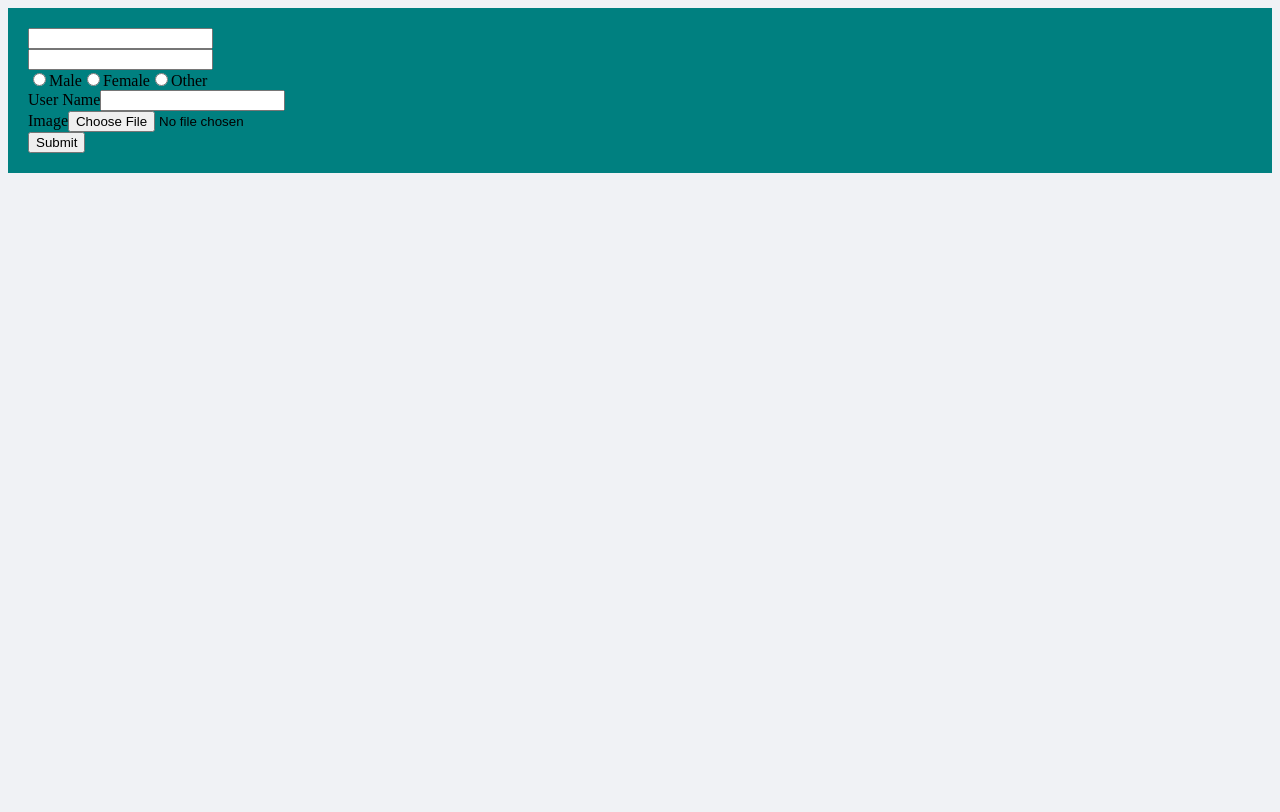
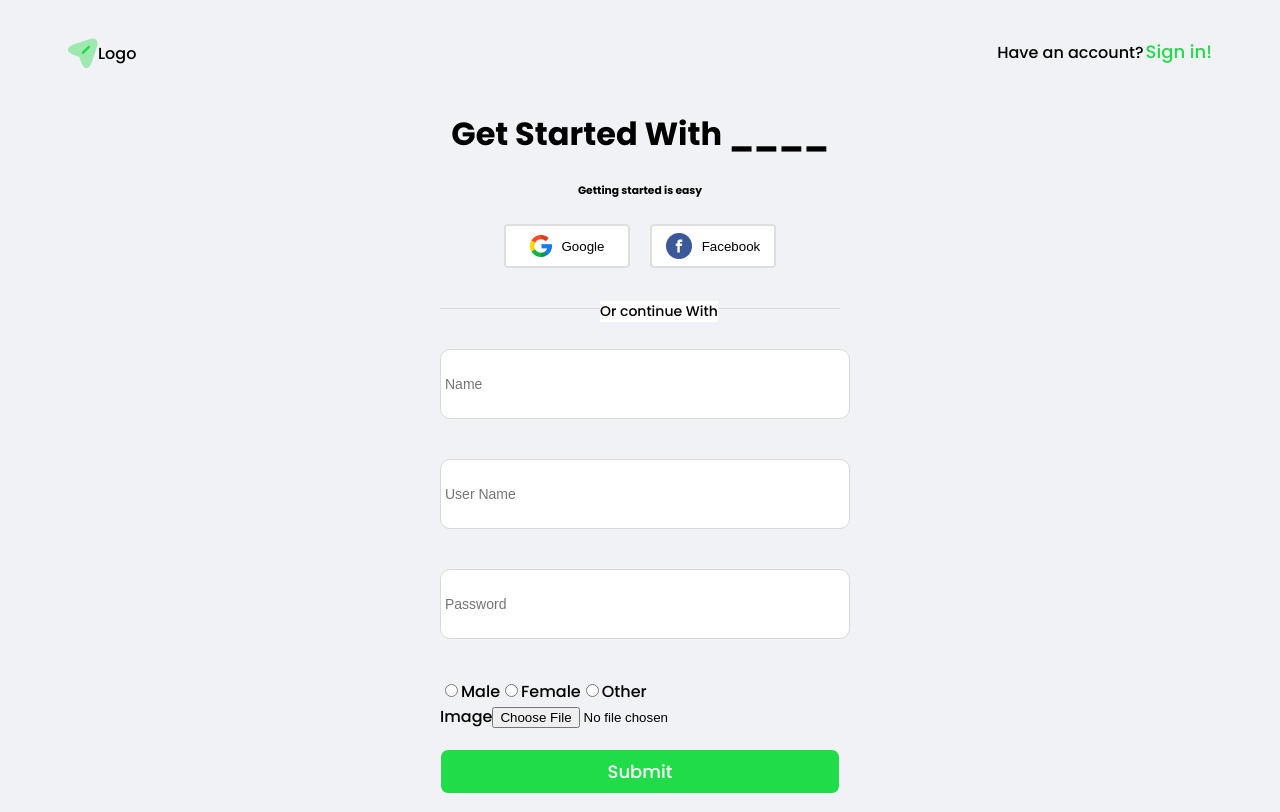
Before and after one commit to Anurag1096/frontend_react, a React (Vite) app: page /Signup in a window 1280 px wide. Built offline with nearby package versions, Linux system fonts and the light colour scheme.

Commit message:
Ux: signup css
Adding css and structure to signup page

```diff
--- a/src/components/Signup.tsx
+++ b/src/components/Signup.tsx
@@ -1,74 +1,151 @@
-import React,{useState} from "react"
+import React, { useState } from "react";
+import { NavLink } from "react-router-dom";
 import axios from "axios";
-import "./signup.css"
-type UserFields={
-	name:string;
-	gender:string;
-	userName:string;
-  password:string;
-	userImage?:HTMLImageElement;
-}
+import "./signup.css";
+type UserFields = {
+  name: string;
+  gender: string;
+  userName: string;
+  password: string;
+  userImage?: HTMLImageElement;
+};
 
-export const Signup=()=>{
- const [loading,setLoading]=useState<boolean>(false)
- const [userFields,setFields] =useState<UserFields>({
- 	name:"",
- 	gender:"",
-  password:"",
- 	userName:"",
- 	userImage:undefined,
+export const Signup = () => {
+  const [loading, setLoading] = useState<boolean>(false);
+  const [userFields, setFields] = useState<UserFields>({
+    name: "",
+    gender: "",
+    password: "",
+    userName: "",
+    userImage: undefined,
+  });
+
+  const handleUserData = (e: any) => {
+    const { name, value, type } = e.target;
+    const newVal =
+      type === "file"
+        ? e.target.files.length > 0
+          ? e.target.files[0]
+          : null
+        : value;
+
+    setFields((prevState) => ({
+      ...prevState,
+      [name]: newVal,
+    }));
+  };
+
+  const submitHandle = () => {
+    console.log(userFields);
+    // sets the loading to true
+    setLoading((prevState) => !prevState);
+    const formData = new FormData();
+    formData.append("name", userFields.name);
+    formData.append("gender", userFields.gender);
+    formData.append("userImage", userFields.userImage);
+    formData.append("username", userFields.userName);
+    formData.append("password", userFields.password);
+
+    axios
+      .post("http://127.0.0.1:8000/signup/", formData)
+      .then((res) => {
+        setLoading(false);
+        console.log(res);
+        localStorage.setItem("response", res.data);
       })
+      .catch((error) => {
+        setLoading(false);
+        console.log(error);
+      });
+  };
 
- const handleUserData=(e:any)=>{
-   const {name,value,type}=e.target
-   const newVal = type === "file" ? (e.target.files.length > 0 ? e.target.files[0] : null) : value;
+  return loading ? (
+    "Loading"
+  ) : (
+    <div className="signup-main">
+      <div className="signup-nav">
+        <div className="signup-logo">
+          <img src="/arrow.png" alt="logo" />
+          <span>Logo</span>
+        </div>
+        <div>
+          Have an account?
+          <NavLink className="signup-green" to={"/login"}>
+            Sign in!
+          </NavLink>
+        </div>
+      </div>
 
-   setFields((prevState)=>({
-   	...prevState,
-   	[name]:newVal,
-   }))
- }
+      <div className="signup-body">
+        {/* Start of signup inner */}
+        <div className="signup-inner">
+        <div className="signup-Header">
+              <h1>Get Started With ____</h1>
+              <h6>Getting started is easy</h6>
+            </div>
 
- const submitHandle=()=>{
- 	console.log(userFields)
-  // sets the loading to true
-  setLoading((prevState)=>!prevState)
-   const formData = new FormData();
-  formData.append("name",userFields.name)
-  formData.append("gender",userFields.gender)
-  formData.append("userImage",userFields.userImage)
-  formData.append("username",userFields.userName)
-  formData.append("password",userFields.password)
+            <div className="signup-authButton-wrapper">
+              <button className="signup-authButton">
+                <img src="/google.png" alt="Google img" />
 
+                <span style={{ marginLeft: "10px" }}>Google</span>
+              </button>
+              <span style={{ width: "20px" }}></span>
+              <button className="signup-authButton">
+                <img src="/facebook.png" alt="Facebook img" />
+                <span style={{ marginLeft: "10px" }}>Facebook</span>
+              </button>
+            </div>
+            <div className="signup-or-text">
+              <span
+                style={{
+                  position: "absolute",
+                  top: "-7px",
+                  left: "40%",
+                  backgroundColor: "white",
+                  fontFamily: "Poppins",
+                  fontWeight: "300",
+                  fontSize: "14px",
+                  color: "#000000",
+                }}
+              >
+                Or continue With
+              </span>
+              <div
+                style={{
+                  width: "400px",
+                  height: "0.5px",
+                  backgroundColor: "#DBDBDB",
+                }}
+              ></div>
+            </div>
 
-axios.post("http://127.0.0.1:8000/signup/",formData)
-.then((res)=>{
-  setLoading(false)
-  console.log(res)
-  localStorage.setItem("response", res.data)
-
-})
-.catch((error)=>{
-  setLoading(false)
-  console.log(error)
-})
-
- }
-
- return (
-  loading ? "Loading" : (
-    <div className="signup-main">
           <input
+            className="signup-inptex"
             type="text"
             name="name"
+            placeholder="Name"
             value={userFields.name}
             onChange={handleUserData}
           />
              <div>
-
+            <label>
               <input
+                className="signup-inptex"
+                type="text"
+                placeholder="User Name"
+                name="userName"
+                value={userFields.userName}
+                onChange={handleUserData}
+              />
+            </label>
+          </div>
+          <div>
+            <input
+              className="signup-inptex"
               type="password"
               name="password"
+              placeholder="Password"
               value={userFields.password}
               onChange={handleUserData}
             />
@@ -76,7 +153,6 @@ axios.post("http://127.0.0.1:8000/signup/",formData)
 
           <div>
             <div>
-
               <input
                 type="radio"
                 name="gender"
@@ -93,7 +169,6 @@ axios.post("http://127.0.0.1:8000/signup/",formData)
                 checked={userFields.gender === "Female"}
               />
               Female
-
               <input
                 type="radio"
                 name="gender"
@@ -103,34 +178,21 @@ axios.post("http://127.0.0.1:8000/signup/",formData)
               />
               Other
             </div>
+          </div>
 
-      </div>
-<div>
-
-      <label>
-        User Name
-        <input
-          type="text"
-          name="userName"
-          value={userFields.userName}
-          onChange={handleUserData}
-        />
-      </label>
-</div>
 
           <label>
             Image
-        <input
-          type="file"
-          name="userImage"
-          onChange={handleUserData}
-        />
+            <input type="file" name="userImage" onChange={handleUserData} />
           </label>
           <div>
-
-      <button onClick={submitHandle}>Submit</button>
+            <button className="signup-signupbtn" onClick={submitHandle}>
+              Submit
+            </button>
           </div>
         </div>
-  )
+      </div>
+      {/* End of signup inner */}
+    </div>
   );
-}
+};
--- a/src/components/signup.css
+++ b/src/components/signup.css
@@ -1,16 +1,83 @@
 .signup-main{
-	background-color: teal;
+	padding:10px;
+    font-family:"Poppins", sans-serif;
+    font-weight:500;
+    font-style:normal;
+}
+.signup-logo{
+    display:flex;
+    align-items:center;
+}
+.signup-green{
+	text-decoration:none;
+   font-size:18px;
+   margin-left:2px;
+   color:#20DC49;
+}
+.signup-nav{
+    padding:20px 50px;
+    display:flex;
+    justify-content:space-between;
+}
+.signup-inptex{
+	border:1px solid #D9D9D9;
+    border-radius:10px;
+    padding: 4px;
+    margin-bottom:40px;
+    width:100%;
+    font-size:14px;
+    height:60px;
+}
+.signup-authButton-wrapper{
+	display:flex;
+	justify-content:center;
+	margin-bottom: 30px;
+   }
 
-	padding:20px;
+.signup-or-text{
+    position:relative;
+    margin: 40px 0;
 }
 
-/* input[type="text"]{
-    width:100%;
-    height:32px;
-	border-radius:8px;
-	box-sizing:border-box;
+.signup-authButton{
+	   width:126px;
+	   height:44px;
+	   display:flex;
+	   align-items:center;
+	   justify-content:center;
+	   background-color:#FFFFFF;
+	   border:2px solid #DEDEDE;
+	   border-radius:4px;
+   }
+   .signup-authButton:hover{
+	   cursor:pointer;
 
-} */
+	   border:2px solid #20DC49;
+	   margin-top:1px;
+   }
+.signup-Header{
+    text-align:center;
+    font-weight:400;
+}
 input[type="radio"]{
 	cursor: pointer;
 }
+.signup-body{
+    display:flex;
+
+    justify-content:center;
+}
+.signup-signupbtn{
+    width:100%;
+    border-radius:8px;
+    border:1px solid white;
+    margin-top:20px;
+	color:white;
+    cursor:pointer;
+    background-color:#20DC49;
+    height:45px;
+    font-family:"Poppins";
+    font-weight:300;
+    font-size:18px;
+    font-style:normal;
+}
```
Lines whose indentation alone changed are shown as unchanged.
